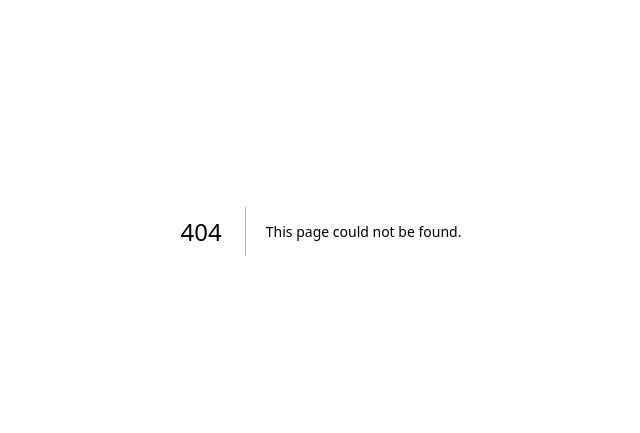
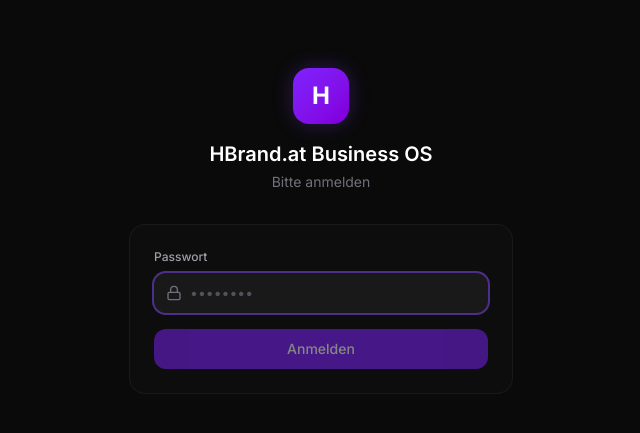
Before and after one commit to hbrandat/hbrand-business-os, a Next.js app: page /login in a window 1280 px wide. Before the commit this address had no page. Shown: the part 169-602 px from the top of the page, without its empty margins (319-959 px from the left). Built offline with nearby package versions, Linux system fonts and the light colour scheme.

Commit message:
feat: Login/Auth — HMAC-Session-Cookie, Middleware schützt Dashboard+APIs, Login-Seite, Logout

```diff
--- /dev/null
+++ b/src/app/api/auth/login/route.ts
@@ -0,0 +1,22 @@
+import { NextResponse } from 'next/server'
+import { createToken, cookieOptions, SESSION_COOKIE } from '@/lib/auth'
+
+export async function POST(req: Request) {
+  const { password } = await req.json().catch(() => ({ password: '' }))
+  const expected = process.env.APP_PASSWORD
+
+  if (!expected) {
+    return NextResponse.json(
+      { error: 'Server nicht konfiguriert (APP_PASSWORD fehlt)' },
+      { status: 500 }
+    )
+  }
+  if (!password || password !== expected) {
+    return NextResponse.json({ error: 'Falsches Passwort' }, { status: 401 })
+  }
+
+  const token = await createToken()
+  const res = NextResponse.json({ ok: true })
+  res.cookies.set(SESSION_COOKIE, token, cookieOptions())
+  return res
+}
--- /dev/null
+++ b/src/app/api/auth/logout/route.ts
@@ -0,0 +1,8 @@
+import { NextResponse } from 'next/server'
+import { SESSION_COOKIE } from '@/lib/auth'
+
+export async function POST(req: Request) {
+  const res = NextResponse.redirect(new URL('/login', req.url))
+  res.cookies.set(SESSION_COOKIE, '', { path: '/', maxAge: 0 })
+  return res
+}
--- a/src/app/dashboard/layout.tsx
+++ b/src/app/dashboard/layout.tsx
@@ -16,6 +16,7 @@ import {
   Search,
   Wand2,
   LifeBuoy,
+  LogOut,
 } from 'lucide-react'
 
 const nav = [
@@ -76,7 +77,7 @@ export default function DashboardLayout({
 
         {/* User */}
         <div className="p-3 border-t border-white/5">
-          <div className="flex items-center gap-3 px-3 py-2 rounded-lg hover:bg-white/5 cursor-pointer transition-all">
+          <div className="flex items-center gap-3 px-3 py-2 rounded-lg">
             <div className="w-8 h-8 rounded-full bg-gradient-to-br from-violet-600 to-pink-600 flex items-center justify-center text-white font-semibold text-xs flex-shrink-0">
               AH
             </div>
@@ -84,6 +85,15 @@ export default function DashboardLayout({
               <p className="text-sm font-medium text-white truncate">Alexander H.</p>
               <p className="text-xs text-zinc-500 truncate">Alexander@hbrand.at</p>
             </div>
+            <form action="/api/auth/logout" method="POST">
+              <button
+                type="submit"
+                title="Abmelden"
+                className="p-2 rounded-lg text-zinc-500 hover:text-white hover:bg-white/5 transition-all"
+              >
+                <LogOut className="w-4 h-4" />
+              </button>
+            </form>
           </div>
         </div>
       </aside>
--- /dev/null
+++ b/src/app/login/page.tsx
@@ -0,0 +1,84 @@
+'use client'
+
+import { useState } from 'react'
+import { useRouter } from 'next/navigation'
+import { Lock, Loader2 } from 'lucide-react'
+
+export default function LoginPage() {
+  const router = useRouter()
+  const [password, setPassword] = useState('')
+  const [error, setError] = useState('')
+  const [loading, setLoading] = useState(false)
+
+  async function submit(e: React.FormEvent) {
+    e.preventDefault()
+    setError('')
+    setLoading(true)
+    try {
+      const res = await fetch('/api/auth/login', {
+        method: 'POST',
+        headers: { 'Content-Type': 'application/json' },
+        body: JSON.stringify({ password }),
+      })
+      if (res.ok) {
+        router.push('/dashboard')
+        router.refresh()
+      } else {
+        const j = await res.json().catch(() => ({}))
+        setError(j.error || 'Falsches Passwort')
+        setLoading(false)
+      }
+    } catch {
+      setError('Verbindungsfehler')
+      setLoading(false)
+    }
+  }
+
+  return (
+    <div className="min-h-screen flex items-center justify-center bg-[#0a0a0a] px-4">
+      <div className="w-full max-w-sm">
+        <div className="flex flex-col items-center mb-8">
+          <div className="w-14 h-14 rounded-2xl bg-gradient-to-br from-violet-600 to-purple-700 flex items-center justify-center text-white font-bold text-2xl glow mb-4">
+            H
+          </div>
+          <h1 className="text-xl font-semibold text-white">HBrand.at Business OS</h1>
+          <p className="text-sm text-zinc-500 mt-1">Bitte anmelden</p>
+        </div>
+
+        <form
+          onSubmit={submit}
+          className="bg-[#0d0d0d] border border-white/5 rounded-2xl p-6 space-y-4"
+        >
+          <div>
+            <label className="block text-xs font-medium text-zinc-400 mb-2">Passwort</label>
+            <div className="flex items-center gap-2 bg-white/5 rounded-xl px-3 py-2.5 focus-within:ring-2 focus-within:ring-violet-500/50 transition-all">
+              <Lock className="w-4 h-4 text-zinc-500 flex-shrink-0" />
+              <input
+                type="password"
+                autoFocus
+                value={password}
+                onChange={(e) => setPassword(e.target.value)}
+                placeholder="••••••••"
+                className="bg-transparent text-sm text-white placeholder:text-zinc-600 outline-none flex-1"
+              />
+            </div>
+          </div>
+
+          {error && (
+            <p className="text-sm text-red-400 bg-red-500/10 border border-red-500/20 rounded-lg px-3 py-2">
+              {error}
+            </p>
+          )}
+
+          <button
+            type="submit"
+            disabled={loading || !password}
+            className="w-full flex items-center justify-center gap-2 bg-violet-600 hover:bg-violet-500 disabled:opacity-50 disabled:cursor-not-allowed text-white text-sm font-medium rounded-xl py-2.5 transition-all"
+          >
+            {loading ? <Loader2 className="w-4 h-4 animate-spin" /> : 'Anmelden'}
+          </button>
+        </form>
+      </div>
+    </div>
+  )
+}
--- /dev/null
+++ b/src/lib/auth.ts
@@ -0,0 +1,57 @@
+// Schlanke Single-User-Auth: HMAC-signiertes Session-Cookie (Edge-kompatibel).
+// Kein DB-Zugriff, kein NextAuth — nur ein Passwort (APP_PASSWORD) + Secret (NEXTAUTH_SECRET).
+
+export const SESSION_COOKIE = 'hb_session'
+const MAX_AGE_SEC = 60 * 60 * 24 * 30 // 30 Tage
+
+function secret(): string {
+  return process.env.NEXTAUTH_SECRET || 'dev-insecure-secret-change-me'
+}
+
+function b64url(bytes: ArrayBuffer): string {
+  let bin = ''
+  const arr = new Uint8Array(bytes)
+  for (let i = 0; i < arr.length; i++) bin += String.fromCharCode(arr[i])
+  return btoa(bin).replace(/\+/g, '-').replace(/\//g, '_').replace(/=+$/, '')
+}
+
+async function hmac(data: string): Promise<string> {
+  const key = await crypto.subtle.importKey(
+    'raw',
+    new TextEncoder().encode(secret()),
+    { name: 'HMAC', hash: 'SHA-256' },
+    false,
+    ['sign']
+  )
+  const sig = await crypto.subtle.sign('HMAC', key, new TextEncoder().encode(data))
+  return b64url(sig)
+}
+
+// Token-Format: "<expiryMs>.<hmac(expiryMs)>"
+export async function createToken(): Promise<string> {
+  const expiry = String(Date.now() + MAX_AGE_SEC * 1000)
+  const sig = await hmac(expiry)
+  return `${expiry}.${sig}`
+}
+
+export async function verifyToken(token: string | undefined): Promise<boolean> {
+  if (!token) return false
+  const [expiry, sig] = token.split('.')
+  if (!expiry || !sig) return false
+  if (Number(expiry) < Date.now()) return false
+  const expected = await hmac(expiry)
+  if (sig.length !== expected.length) return false
+  let diff = 0
+  for (let i = 0; i < sig.length; i++) diff |= sig.charCodeAt(i) ^ expected.charCodeAt(i)
+  return diff === 0
+}
+
+export function cookieOptions() {
+  return {
+    httpOnly: true,
+    secure: true,
+    sameSite: 'lax' as const,
+    path: '/',
+    maxAge: MAX_AGE_SEC,
+  }
+}
--- /dev/null
+++ b/src/middleware.ts
@@ -0,0 +1,35 @@
+import { NextResponse } from 'next/server'
+import type { NextRequest } from 'next/server'
+import { SESSION_COOKIE, verifyToken } from '@/lib/auth'
+
+// Schützt das gesamte Dashboard + schreibende APIs. Login-Seite & Auth-API bleiben offen.
+export async function middleware(req: NextRequest) {
+  const { pathname } = req.nextUrl
+  const token = req.cookies.get(SESSION_COOKIE)?.value
+  const valid = await verifyToken(token)
+
+  // Eingeloggt + ruft /login auf → ab ins Dashboard
+  if (pathname === '/login' && valid) {
+    return NextResponse.redirect(new URL('/dashboard', req.url))
+  }
+
+  // Geschützte Bereiche
+  const isProtected =
+    pathname.startsWith('/dashboard') ||
+    pathname.startsWith('/api/assets') ||
+    pathname.startsWith('/api/telegram')
+
+  if (isProtected && !valid) {
+    if (pathname.startsWith('/api/')) {
+      return NextResponse.json({ error: 'Nicht autorisiert' }, { status: 401 })
+    }
+    const url = new URL('/login', req.url)
+    return NextResponse.redirect(url)
+  }
+
+  return NextResponse.next()
+}
+
+export const config = {
+  matcher: ['/dashboard/:path*', '/login', '/api/assets/:path*', '/api/telegram/:path*'],
+}
```
